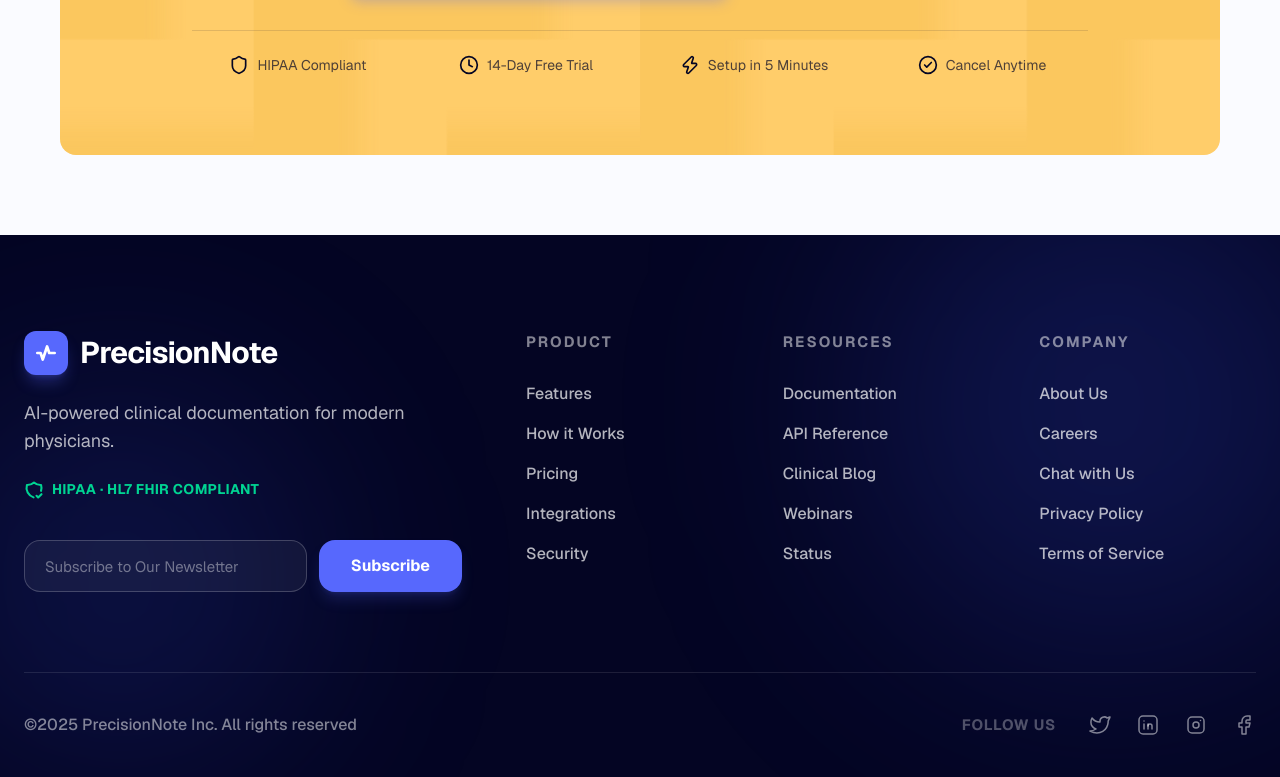
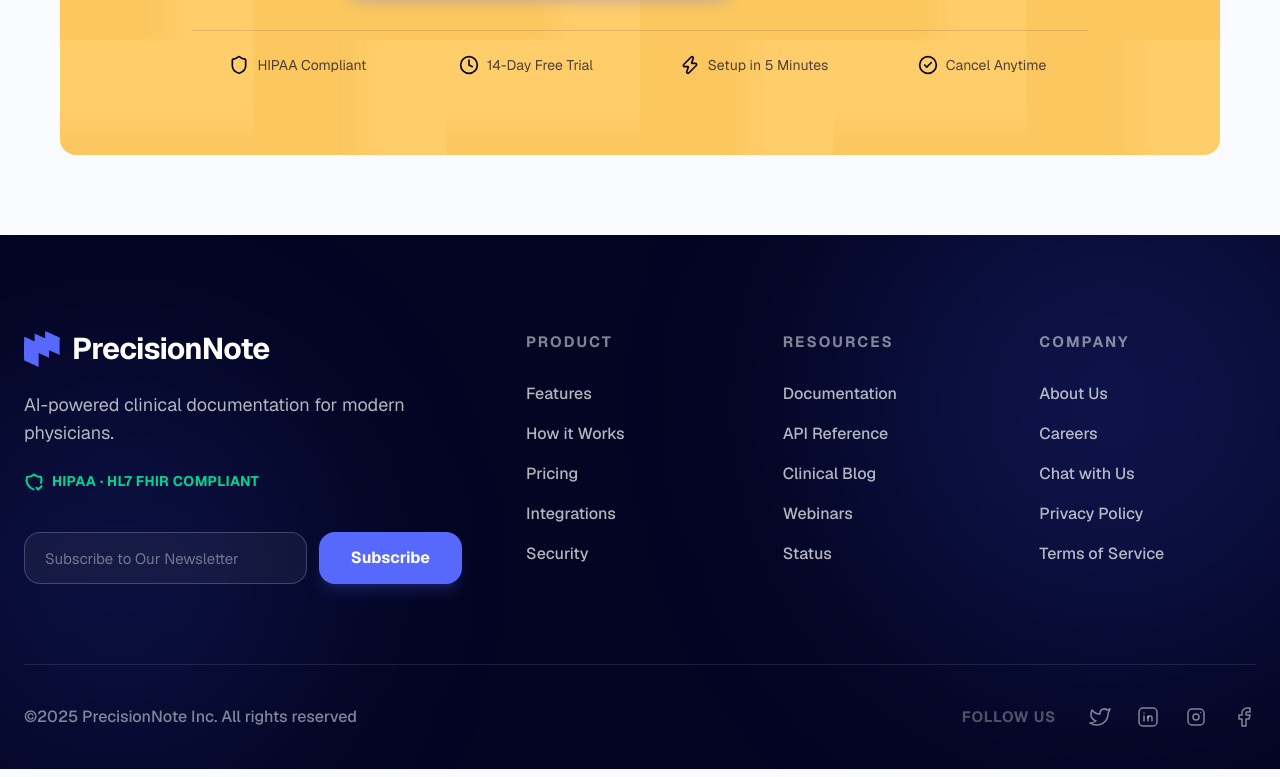
Before and after one commit to zybano/pn-homepage, a React (Vite) app: page / in a window 1280 px wide. Shown: the part 5463-6240 px from the top of the page. Built offline with nearby package versions, Linux system fonts and the light colour scheme.

Commit message:
refactor: replace inline SVG logo with AppImages.AppLogo in LandingFooter

```diff
--- a/src/components/LandingFooter.tsx
+++ b/src/components/LandingFooter.tsx
@@ -68,23 +68,11 @@
           {/* Brand Col */}
           <div>
             <Link to="/" className="mb-6 inline-flex items-center gap-3">
-              <div className="flex h-11 w-11 items-center justify-center rounded-xl bg-[#5768fd] shadow-lg shadow-[#5768fd]/30">
-                <svg
-                  width="26"
-                  height="26"
-                  viewBox="0 0 24 24"
-                  fill="none"
-                  xmlns="http://www.w3.org/2000/svg"
-                >
-                  <path
-                    d="M4 12H7L9 18L13 6L15 12H20"
-                    stroke="white"
-                    strokeWidth="2.5"
-                    strokeLinecap="round"
-                    strokeLinejoin="round"
-                  />
-                </svg>
-              </div>
+              <img
+                src={AppImages.AppLogo}
+                alt="PrecisionNote Logo"
+                className="h-9 w-9"
+              />
               <span className="text-3xl font-bold tracking-tight text-white">
                 PrecisionNote
               </span>
```
